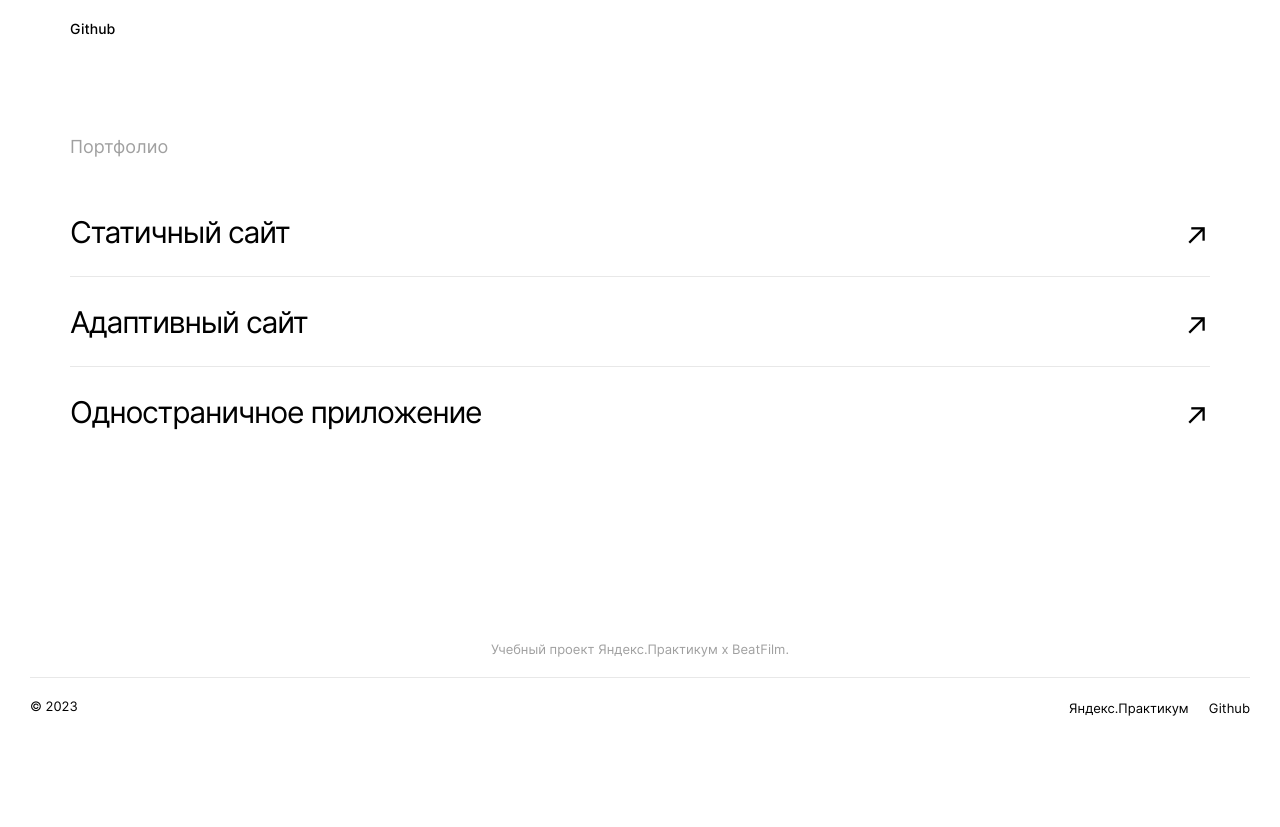
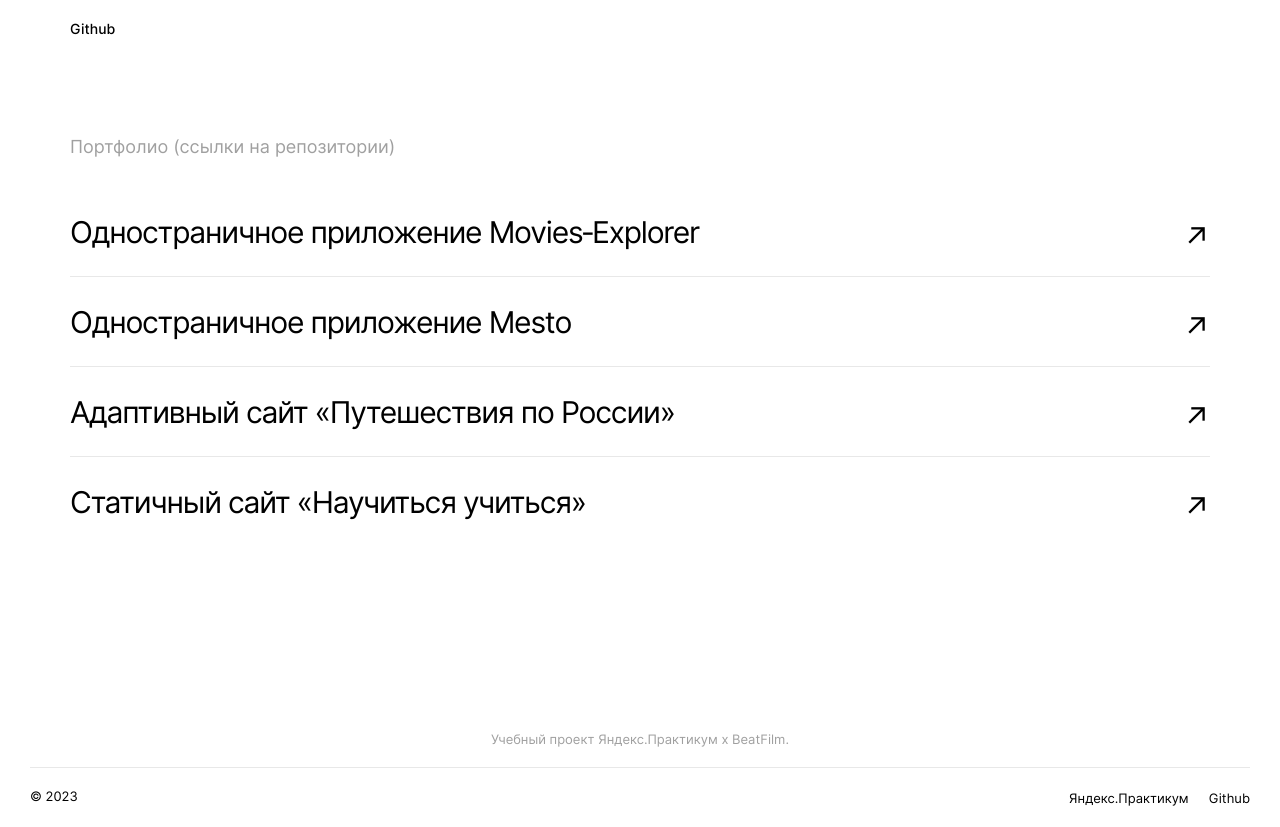
Before and after one commit to aleksdsgn/movies-explorer-full, a React (Create React App) app in the folder frontend/: page / in a window 1280 px wide. Shown: the part 2280-3107 px from the top of the page. Before the commit the page ends 3017 px from the top, so only its background shows below. Built offline with nearby package versions, Linux system fonts and the light colour scheme.

Commit message:
feat: update portfolio

```diff
--- a/frontend/src/components/Main/Portfolio/Portfolio.css
+++ b/frontend/src/components/Main/Portfolio/Portfolio.css
@@ -40,6 +40,7 @@
 .portfolio__link {
   position: relative;
   display: block;
+  padding-right: 40px;
   color: #000;
   text-decoration: none;
 }
--- a/frontend/src/components/Main/Portfolio/Portfolio.jsx
+++ b/frontend/src/components/Main/Portfolio/Portfolio.jsx
@@ -4,37 +4,47 @@ function Portfolio() {
   return (
     <section className="section portfolio">
       <h3 className="portfolio__title">
-        Портфолио
+        Портфолио (ссылки на репозитории)
       </h3>
       <ul className="portfolio__list">
         <li className="portfolio__list-item">
           <a
             className="portfolio__link link-animation"
-            href="https://github.com/aleksdsgn"
+            href="https://github.com/aleksdsgn/movies-explorer-full"
             target="_blank"
             rel="noopener noreferrer"
           >
-            Статичный сайт
+            Одностраничное приложение Movies&#8209;Explorer
           </a>
         </li>
         <li className="portfolio__list-item">
           <a
             className="portfolio__link link-animation"
-            href="https://github.com/aleksdsgn"
+            href="https://github.com/aleksdsgn/react-mesto-api-full"
             target="_blank"
             rel="noopener noreferrer"
           >
-            Адаптивный сайт
+            Одностраничное приложение Mesto
           </a>
         </li>
         <li className="portfolio__list-item">
           <a
             className="portfolio__link link-animation"
-            href="https://github.com/aleksdsgn"
+            href="https://github.com/aleksdsgn/russian-travel"
             target="_blank"
             rel="noopener noreferrer"
           >
-            Одностраничное приложение
+            Адаптивный сайт &laquo;Путешествия по&nbsp;России&raquo;
+          </a>
+        </li>
+        <li className="portfolio__list-item">
+          <a
+            className="portfolio__link link-animation"
+            href="https://github.com/aleksdsgn/how-to-learn"
+            target="_blank"
+            rel="noopener noreferrer"
+          >
+            Статичный сайт &laquo;Научиться учиться&raquo;
           </a>
         </li>
       </ul>
```
